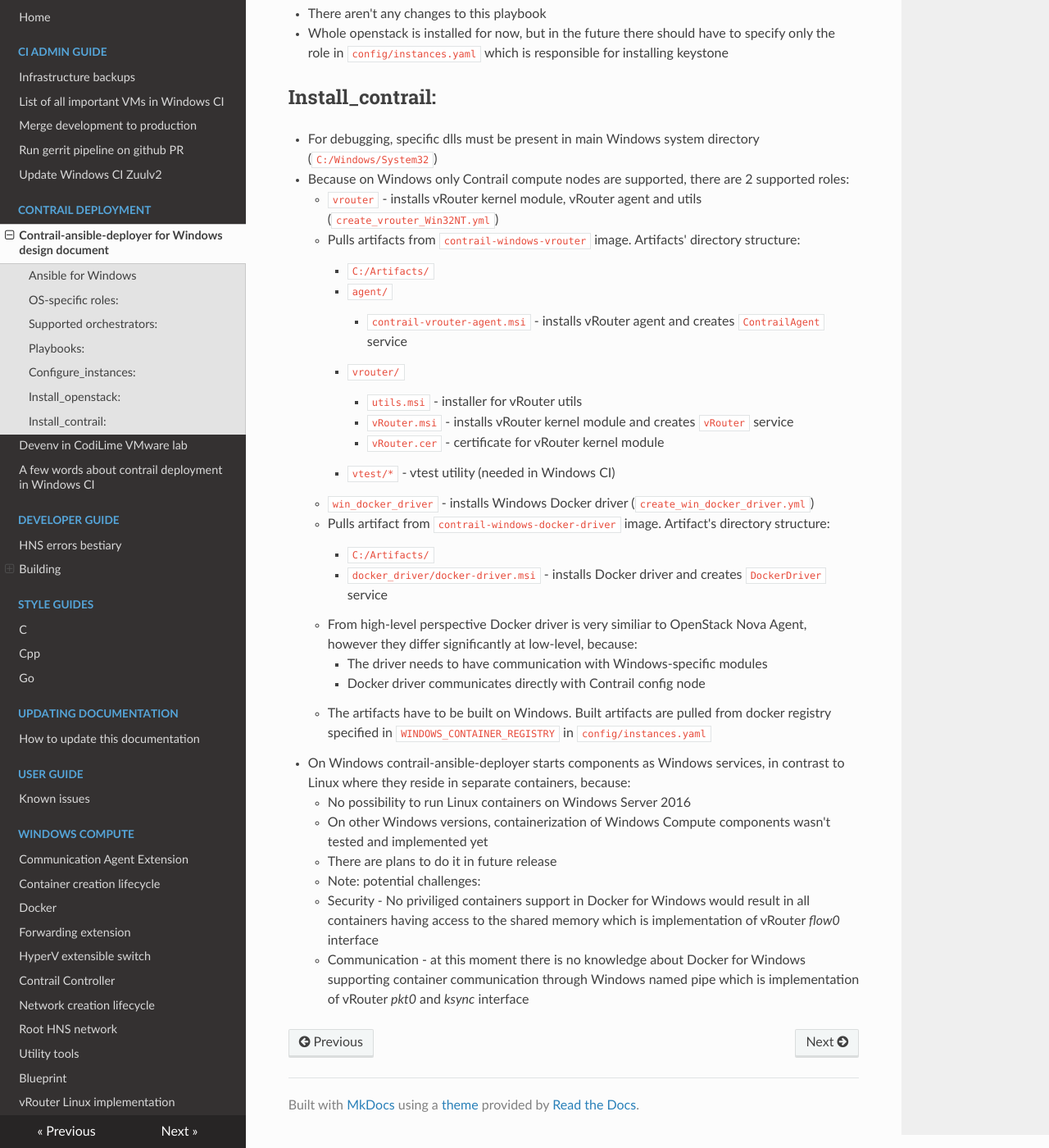
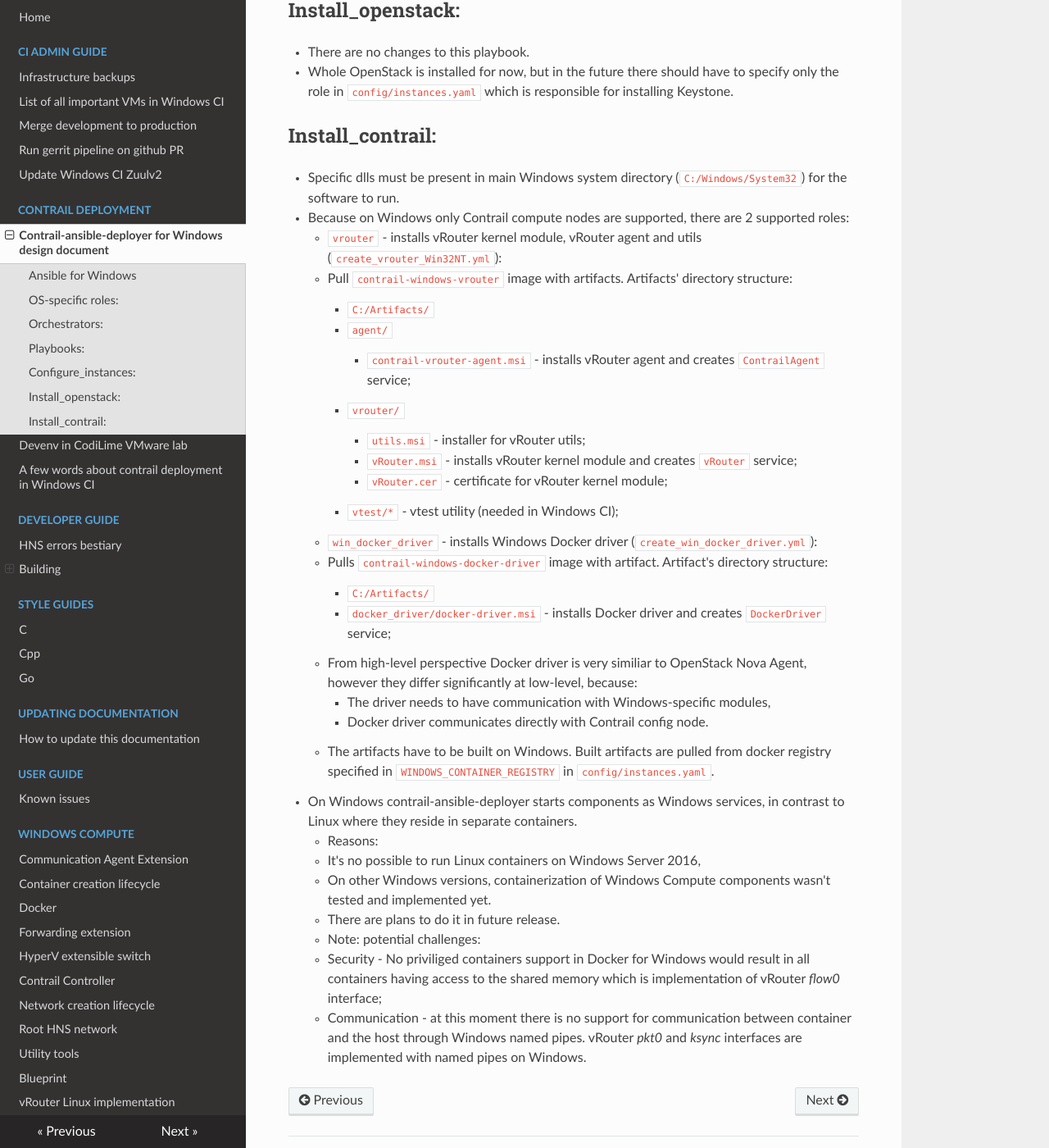
Before and after one commit to piotr-szuberski/contrail-windows-docs, an MkDocs documentation site: the page built from doc/contrail_deployment/CAD_for_windows_design.md, in a window 1280 px wide and 1400 px high, scrolled down 1161 px. Shown: the whole window at 82% size. Built offline with MkDocs 1.6.1, drawn with Linux system fonts in a browser that asks for light colours; nearby versions of some CDN libraries; some of the changed text lies outside the part shown.

Commit message:
Apply suggested changes

```diff
--- a/doc/contrail_deployment/CAD_for_windows_design.md
+++ b/doc/contrail_deployment/CAD_for_windows_design.md
@@ -3,58 +3,60 @@
 
 ## Ansible for Windows
   * A lot of ansible modules don't work on Windows. Possible workarounds:
-    * Use modules with `win_` prefix if they exist, however a lot of modules don't have Windows equivalent
-    * Mimic function of not working module with other ways possible (e.g. using `win_shell`)
+    * Use modules with `win_` prefix if they exist, however a lot of modules don't have Windows equivalent,
+    * Mimic function of not working module with other ways possible (e.g. using `win_shell`).
 
 ## OS-specific roles:
-  * There are particular roles which have to be done differently for Windows
-  * Thus, these roles are divided into `*_Linux` and `*_Win32NT` for usage in c-a-d for Linux and c-a-d for Windows respectively
+  * There are particular roles which have to be done differently for Windows.
+  * Thus, these roles are divided into `*_Linux` and `*_Win32NT` for usage in c-a-d for Linux and c-a-d for Windows respectively.
 
-## Supported orchestrators:
-  * `Openstack` - keystone is required by Windows Docker driver for authorization
+## Orchestrators:
+  * None of orchestrators are supported at this moment.
+  * However, Keystone is required by Windows Docker driver for authorization, so OpenStack must be specified as an orchestrator.
 
 ## Playbooks:
-  * `provision_instances.yml` - not supported at this moment
+  * `provision_instances.yml` - not supported at this moment.
   * `configure_instances.yml`
   * `install_openstack.yml`
   * `install_contrail.yml`
 
 ## Configure_instances:
   * Some differences between Windows and non-Windows c-a-d workflows exist for this playbook:
-    * Windows compute nodes need Windows-specific dependencies and particular features turned on/off. `Install_software_Win32.yml` is responsible for that
+    * Windows compute nodes need Windows-specific dependencies and particular features turned on/off. `Install_software_Win32.yml` is responsible for that.
     * In the future, vRouter kernel module will be digitally signed, but for now, it uses self-signed certificates.
-    To do that, Windows Test-Signing Mode must be enabled and it can only be done after reboot
+    To do that, Windows Test-Signing Mode must be enabled and reboot is done to apply the change.
 
 ## Install_openstack:
-  * There aren't any changes to this playbook
-  * Whole openstack is installed for now, but in the future there should have to specify only the role in `config/instances.yaml` which is responsible for installing keystone
+  * There are no changes to this playbook.
+  * Whole OpenStack is installed for now, but in the future there should have to specify only the role in `config/instances.yaml` which is responsible for installing Keystone.
 
 ## Install_contrail:
-  * For debugging, specific dlls must be present in main Windows system directory (`C:/Windows/System32`)
+  * Specific dlls must be present in main Windows system directory (`C:/Windows/System32`) for the software to run.
   * Because on Windows only Contrail compute nodes are supported, there are 2 supported roles:
-    * `vrouter` - installs vRouter kernel module, vRouter agent and utils (`create_vrouter_Win32NT.yml`)
-      * Pulls artifacts from `contrail-windows-vrouter` image. Artifacts' directory structure:
+    * `vrouter` - installs vRouter kernel module, vRouter agent and utils (`create_vrouter_Win32NT.yml`):
+      * Pull `contrail-windows-vrouter` image with artifacts. Artifacts' directory structure:
         * `C:/Artifacts/`
           * `agent/`
-            * `contrail-vrouter-agent.msi` - installs vRouter agent and creates `ContrailAgent` service
+            * `contrail-vrouter-agent.msi` - installs vRouter agent and creates `ContrailAgent` service;
           * `vrouter/`
-            * `utils.msi` - installer for vRouter utils
-            * `vRouter.msi` - installs vRouter kernel module and creates `vRouter` service
-            * `vRouter.cer` - certificate for vRouter kernel module
-          * `vtest/*` - vtest utility (needed in Windows CI)
-    * `win_docker_driver` - installs Windows Docker driver (`create_win_docker_driver.yml`)
-      * Pulls artifact from `contrail-windows-docker-driver` image. Artifact's directory structure:
+            * `utils.msi` - installer for vRouter utils;
+            * `vRouter.msi` - installs vRouter kernel module and creates `vRouter` service;
+            * `vRouter.cer` - certificate for vRouter kernel module;
+          * `vtest/*` - vtest utility (needed in Windows CI);
+    * `win_docker_driver` - installs Windows Docker driver (`create_win_docker_driver.yml`):
+      * Pulls `contrail-windows-docker-driver` image with artifact. Artifact's directory structure:
         * `C:/Artifacts/`
-          * `docker_driver/docker-driver.msi` - installs Docker driver and creates `DockerDriver` service
+          * `docker_driver/docker-driver.msi` - installs Docker driver and creates `DockerDriver` service;
       * From high-level perspective Docker driver is very similiar to OpenStack Nova Agent, however they differ significantly at low-level, because:
-        * The driver needs to have communication with Windows-specific modules
-        * Docker driver communicates directly with Contrail config node
-    * The artifacts have to be built on Windows. Built artifacts are pulled from docker registry specified in `WINDOWS_CONTAINER_REGISTRY` in `config/instances.yaml`
+        * The driver needs to have communication with Windows-specific modules,
+        * Docker driver communicates directly with Contrail config node.
+    * The artifacts have to be built on Windows. Built artifacts are pulled from docker registry specified in `WINDOWS_CONTAINER_REGISTRY` in `config/instances.yaml`.
   * On Windows contrail-ansible-deployer starts components as Windows services,
-    in contrast to Linux where they reside in separate containers, because:
-    * No possibility to run Linux containers on Windows Server 2016
-    * On other Windows versions, containerization of Windows Compute components wasn't tested and implemented yet
-    * There are plans to do it in future release
+    in contrast to Linux where they reside in separate containers.
+    * Reasons:
+      * It's no possible to run Linux containers on Windows Server 2016,
+      * On other Windows versions, containerization of Windows Compute components wasn't tested and implemented yet.
+    * There are plans to do it in future release.
     * Note: potential challenges:
-      * Security -  No priviliged containers support in Docker for Windows would result in all containers having access to the shared memory which is implementation of vRouter *flow0* interface
-      * Communication - at this moment there is no knowledge about Docker for Windows supporting container communication through Windows named pipe which is implementation of vRouter *pkt0* and *ksync* interface
+      * Security -  No priviliged containers support in Docker for Windows would result in all containers having access to the shared memory which is implementation of vRouter *flow0* interface;
+      * Communication - at this moment there is no support for communication between container and the host through Windows named pipes. vRouter *pkt0* and *ksync* interfaces are implemented with named pipes on Windows.
```
